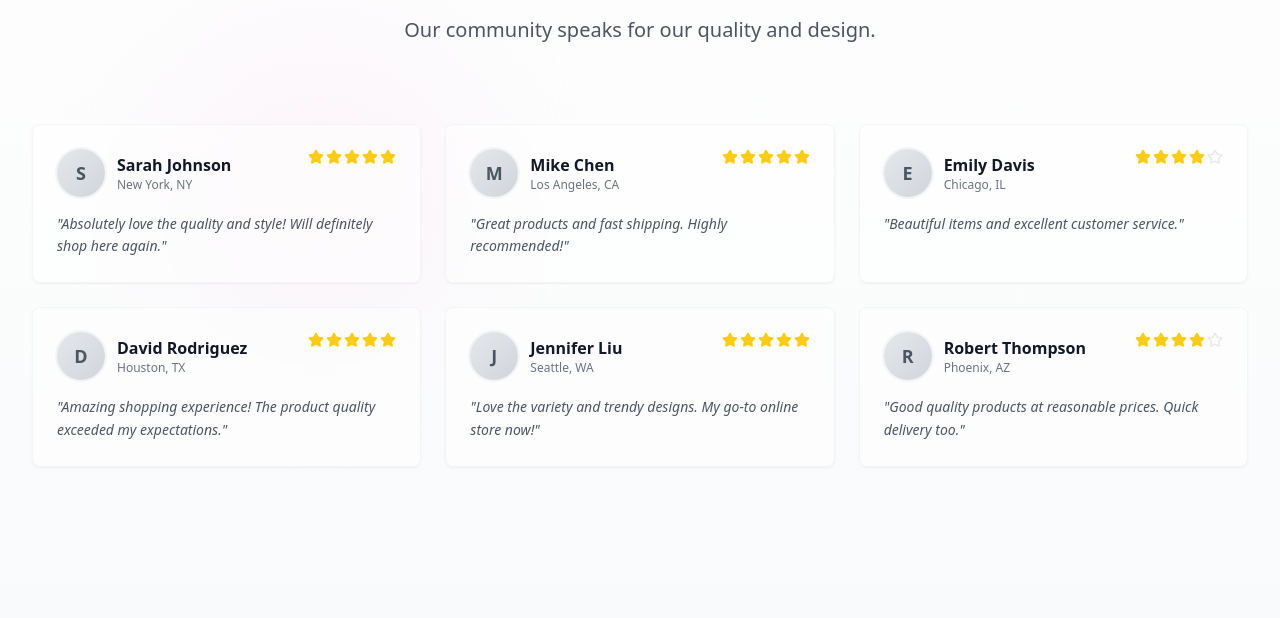
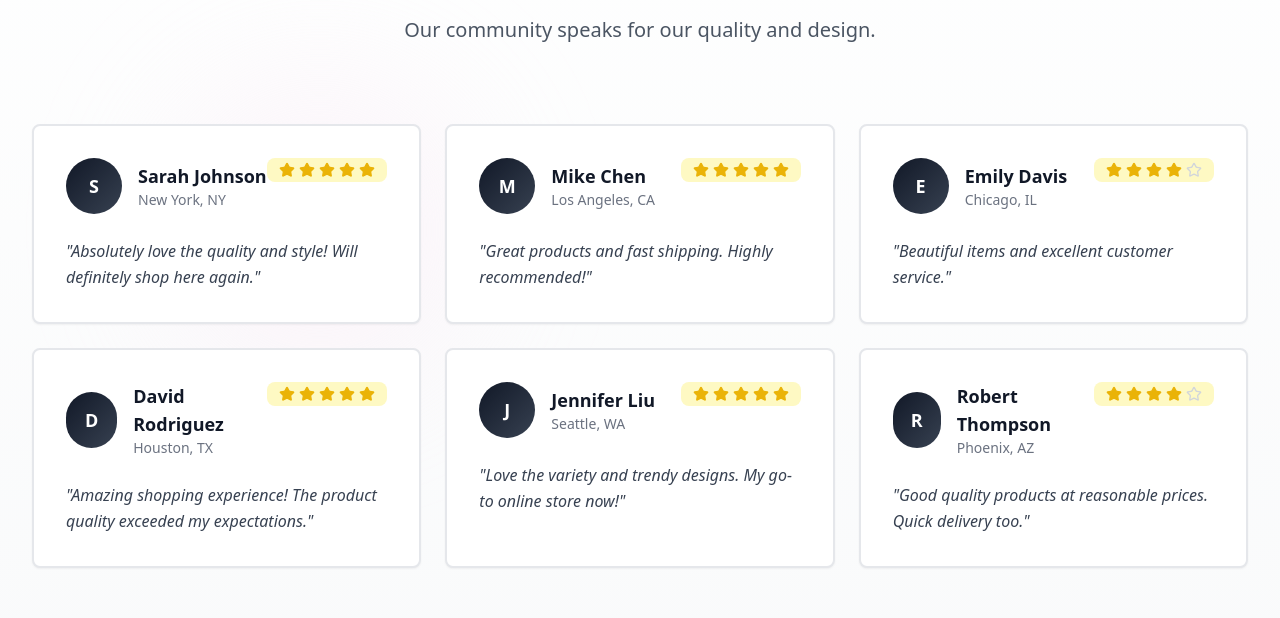
Before and after one commit to indrareddy15/theOn_u, a React (Vite) app: page / in a window 1280 px wide. Shown: the part 3035-3653 px from the top of the page. Built offline with nearby package versions, Linux system fonts and the light colour scheme.

Commit message:
completionId: cgen-1269c56d664440c18da3553cf25b08e2
cgen-1269c56d664440c18da3553cf25b08e2

```diff
--- a/src/pages/Home.jsx
+++ b/src/pages/Home.jsx
@@ -205,43 +205,47 @@ export default function Home() {
             </div>
 
             <div className="grid grid-cols-1 md:grid-cols-2 lg:grid-cols-3 gap-6">
-              {customerReviews.slice(0, 6).map(review => (
-                <Card key={review.id} className="hover:shadow-md transition-all duration-300 border border-gray-100 bg-white/50 backdrop-blur-sm hover:bg-white/80 animate-fadeIn">
-                  <CardContent className="pt-6 p-6">
-                    <div className="flex items-start justify-between mb-4">
-                      <div className="flex items-center gap-3">
+              {customerReviews.slice(0, 6).map((review, idx) => (
+                <Card
+                  key={review.id}
+                  className="hover:shadow-premium-lg transition-all duration-500 border-2 border-gray-200 bg-white hover:bg-gradient-to-br hover:from-white hover:to-gray-50 animate-fadeIn hover-scale-105 group"
+                  style={{ animationDelay: `${idx * 0.1}s` }}
+                >
+                  <CardContent className="pt-8 p-8">
+                    <div className="flex items-start justify-between mb-6">
+                      <div className="flex items-center gap-4">
                         {review.customer_image ? (
                           <img
                             src={review.customer_image}
                             alt={review.customer_name}
-                            className="w-12 h-12 rounded-full object-cover ring-2 ring-gray-100"
+                            className="w-14 h-14 rounded-full object-cover ring-3 ring-yellow-200 group-hover:ring-yellow-300 transition-all"
                           />
                         ) : (
-                          <div className="w-12 h-12 rounded-full bg-gradient-to-br from-gray-200 to-gray-300 flex items-center justify-center ring-2 ring-gray-100">
-                            <span className="text-gray-600 font-bold text-lg">
+                          <div className="w-14 h-14 rounded-full bg-gradient-to-br from-gray-900 to-gray-700 flex items-center justify-center ring-3 ring-yellow-200 group-hover:ring-yellow-300 transition-all">
+                            <span className="text-white font-bold text-lg">
                               {review.customer_name.charAt(0)}
                             </span>
                           </div>
                         )}
                         <div>
-                          <h4 className="font-semibold text-gray-900">{review.customer_name}</h4>
+                          <h4 className="font-bold text-gray-900 text-lg">{review.customer_name}</h4>
                           {review.location && (
-                            <p className="text-xs text-gray-500">{review.location}</p>
+                            <p className="text-sm text-gray-500 font-medium">{review.location}</p>
                           )}
                         </div>
                       </div>
-                      <div className="flex gap-0.5">
+                      <div className="flex gap-1 bg-yellow-100 px-3 py-1 rounded-lg">
                         {[...Array(5)].map((_, i) => (
                           <Star
                             key={i}
                             className={`w-4 h-4 ${
-                              i < review.rating ? 'fill-yellow-400 text-yellow-400' : 'text-gray-200'
+                              i < review.rating ? 'fill-yellow-500 text-yellow-500' : 'text-gray-300'
                             }`}
                           />
                         ))}
                       </div>
                     </div>
-                    <p className="text-gray-600 text-sm leading-relaxed italic">"{review.review_text}"</p>
+                    <p className="text-gray-700 text-base leading-relaxed font-medium italic">"{review.review_text}"</p>
                   </CardContent>
                 </Card>
               ))}
```
